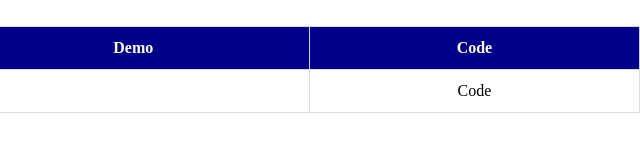
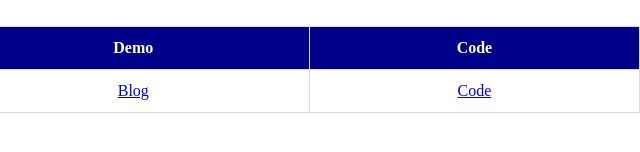
Before and after one commit to griwan/leapfrog_internship, a plain HTML site: page index.html in a window 1280 px wide. Shown: the part 214-366 px from the top of the page, 640-1280 px from the left. Drawn offline with Linux system fonts and the light colour scheme.

Commit message:
Day 1 task update

```diff
--- a/index.html
+++ b/index.html
@@ -22,8 +22,8 @@
             <tbody>
                 <tr>
                     <td>Day 1-Design</td>
-                    <td><a href="/assignments/Day1/blog.html"></td>
-                    <td>Code</td>
+                    <td><a href="/assignments/Day1/blog.html">Blog</a></td>
+                    <td><a href="https://github.com/griwan/leapfrog_internship/blob/master/assignments/Day1/blog.html">Code</a></td>
                 </tr>
             </tbody>
         </table>
```
